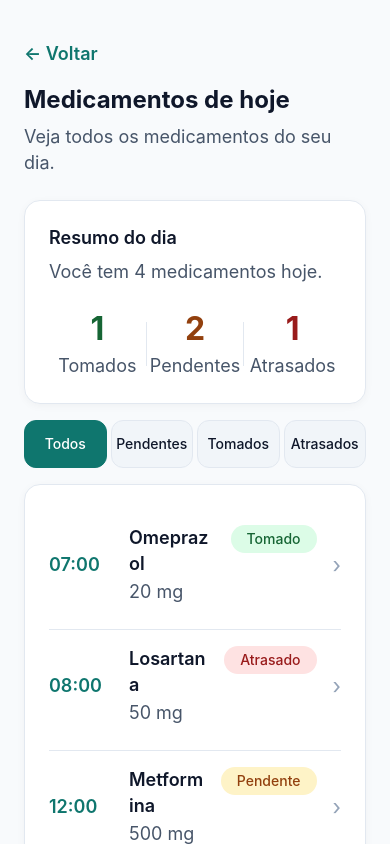
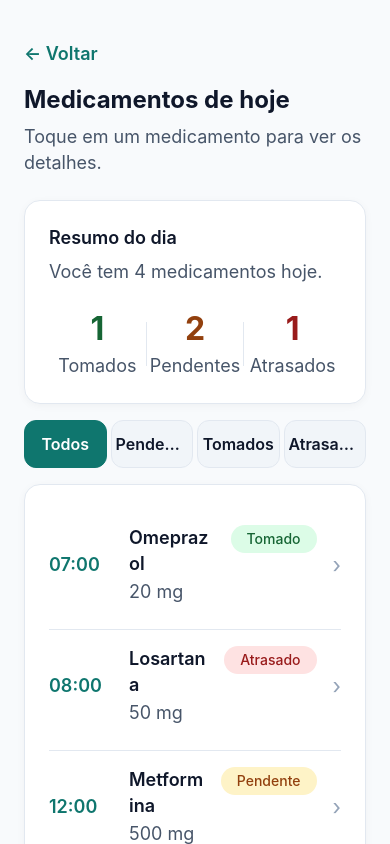
Before and after one commit to Sofiabraga/interface-takere, a React Native app: screen / in a window 390 px wide. Both pictures are taken after a click on the button "Ver agenda completa de hoje". Built offline with nearby package versions, Linux system fonts and the light colour scheme.

Commit message:
feat: historico de hoje

```diff
--- /dev/null
+++ b/src/components/EmptyState.tsx
@@ -0,0 +1,30 @@
+import { StyleSheet, Text } from 'react-native';
+import { colors, typography } from '../theme';
+import { Card } from './Card';
+
+interface EmptyStateProps {
+  title: string;
+  message: string;
+}
+
+export function EmptyState({ title, message }: EmptyStateProps) {
+  return (
+    <Card>
+      <Text accessibilityRole="header" style={styles.title}>
+        {title}
+      </Text>
+      <Text style={styles.message}>{message}</Text>
+    </Card>
+  );
+}
+
+const styles = StyleSheet.create({
+  title: {
+    ...typography.bodyStrong,
+    color: colors.textPrimary,
+  },
+  message: {
+    ...typography.body,
+    color: colors.textSecondary,
+  },
+});
--- a/src/components/StatusFilterTabs.tsx
+++ b/src/components/StatusFilterTabs.tsx
@@ -1,6 +1,6 @@
 import { Pressable, StyleSheet, Text, View } from 'react-native';
 import { MedicationListFilter } from '../hooks/useMedicationList';
-import { colors, radius, spacing, typography } from '../theme';
+import { colors, radius, spacing } from '../theme';
 
 interface FilterOption {
   value: MedicationListFilter;
@@ -39,6 +39,8 @@ export function StatusFilterTabs({ value, onChange }: StatusFilterTabsProps) {
           >
             <Text
               numberOfLines={1}
+              adjustsFontSizeToFit
+              minimumFontScale={0.85}
               style={[styles.tabLabel, selected && styles.tabLabelSelected]}
             >
               {option.label}
@@ -74,7 +76,9 @@ const styles = StyleSheet.create({
     backgroundColor: colors.primaryLight,
   },
   tabLabel: {
-    ...typography.caption,
+    fontSize: 16,
+    fontWeight: '600',
+    lineHeight: 22,
     color: colors.textPrimary,
   },
   tabLabelSelected: {
--- a/src/screens/HistoryScreen.tsx
+++ b/src/screens/HistoryScreen.tsx
@@ -1,6 +1,7 @@
 import { StyleSheet, Text, View } from 'react-native';
 import { AppHeader } from '../components/AppHeader';
 import { Card } from '../components/Card';
+import { EmptyState } from '../components/EmptyState';
 import { ScreenContainer } from '../components/ScreenContainer';
 import { StatusBadge } from '../components/StatusBadge';
 import { useMedicationHistory } from '../hooks/useMedicationHistory';
@@ -15,18 +16,16 @@ export function HistoryScreen() {
   return (
     <ScreenContainer>
       <AppHeader
-        title="Histórico de tomadas"
+        title="Histórico de hoje"
         subtitle="Veja os medicamentos que você marcou como tomados hoje."
         onBack={() => navigation.goBack()}
       />
 
       {history.total === 0 ? (
-        <Card>
-          <Text style={styles.emptyTitle}>Nenhuma tomada registrada</Text>
-          <Text style={styles.emptyMessage}>
-            Quando você marcar um medicamento como tomado, ele aparece aqui.
-          </Text>
-        </Card>
+        <EmptyState
+          title="Nenhuma tomada registrada"
+          message="Quando você marcar um medicamento como tomado, ele aparece aqui."
+        />
       ) : (
         <>
           <Text style={styles.summaryText}>
@@ -103,14 +102,6 @@ const styles = StyleSheet.create({
     ...typography.body,
     color: colors.textSecondary,
   },
-  emptyTitle: {
-    ...typography.bodyStrong,
-    color: colors.textPrimary,
-  },
-  emptyMessage: {
-    ...typography.body,
-    color: colors.textSecondary,
-  },
   row: {
     paddingVertical: spacing.md,
     gap: spacing.sm,
--- a/src/screens/HomeScreen.tsx
+++ b/src/screens/HomeScreen.tsx
@@ -68,14 +68,14 @@ export function HomeScreen() {
 
       <StatusLegend />
 
+      <SectionTitle>Mais opções</SectionTitle>
       <PrimaryButton
         label="Ver agenda completa de hoje"
         variant="secondary"
         onPress={handleViewAll}
       />
-
       <PrimaryButton
-        label="Ver histórico de tomadas"
+        label="Ver histórico de hoje"
         variant="secondary"
         onPress={handleViewHistory}
       />
--- a/src/screens/MedicationDetailScreen.tsx
+++ b/src/screens/MedicationDetailScreen.tsx
@@ -3,6 +3,7 @@ import { RouteProp, useRoute } from '@react-navigation/native';
 import { StyleSheet, Text, View } from 'react-native';
 import { AppHeader } from '../components/AppHeader';
 import { Card } from '../components/Card';
+import { EmptyState } from '../components/EmptyState';
 import { FeedbackBanner } from '../components/FeedbackBanner';
 import { PrimaryButton } from '../components/PrimaryButton';
 import { ScreenContainer } from '../components/ScreenContainer';
@@ -30,12 +31,10 @@ export function MedicationDetailScreen() {
           subtitle="Detalhes da agenda de hoje"
           onBack={() => navigation.goBack()}
         />
-        <Card>
-          <Text style={styles.cardTitle}>Medicamento não encontrado</Text>
-          <Text style={styles.bodyText}>
-            Este item não está mais disponível na agenda de hoje.
-          </Text>
-        </Card>
+        <EmptyState
+          title="Medicamento não encontrado"
+          message="Este item não está mais disponível na agenda de hoje."
+        />
       </ScreenContainer>
     );
   }
@@ -129,10 +128,6 @@ const styles = StyleSheet.create({
     ...typography.bodyStrong,
     color: colors.textPrimary,
   },
-  bodyText: {
-    ...typography.body,
-    color: colors.textSecondary,
-  },
   fieldStack: {
     gap: spacing.md,
     marginTop: spacing.xs,
--- a/src/screens/MedicationListScreen.tsx
+++ b/src/screens/MedicationListScreen.tsx
@@ -1,7 +1,7 @@
 import { useState } from 'react';
-import { StyleSheet, Text } from 'react-native';
 import { AppHeader } from '../components/AppHeader';
 import { Card } from '../components/Card';
+import { EmptyState } from '../components/EmptyState';
 import { MedicationListItem } from '../components/MedicationListItem';
 import { MedicationSummaryCard } from '../components/MedicationSummaryCard';
 import { ScreenContainer } from '../components/ScreenContainer';
@@ -13,7 +13,6 @@ import {
 } from '../hooks/useMedicationList';
 import { Routes } from '../navigation/routes';
 import { useAppNavigation } from '../navigation/useAppNavigation';
-import { colors, typography } from '../theme';
 
 export function MedicationListScreen() {
   const navigation = useAppNavigation();
@@ -24,7 +23,7 @@ export function MedicationListScreen() {
     <ScreenContainer>
       <AppHeader
         title="Medicamentos de hoje"
-        subtitle="Veja todos os medicamentos do seu dia."
+        subtitle="Toque em um medicamento para ver os detalhes."
         onBack={() => navigation.goBack()}
       />
 
@@ -33,10 +32,10 @@ export function MedicationListScreen() {
       <StatusFilterTabs value={filter} onChange={setFilter} />
 
       {items.length === 0 ? (
-        <Card>
-          <Text style={styles.emptyTitle}>{getEmptyTitle(filter)}</Text>
-          <Text style={styles.emptyMessage}>{getEmptyMessage(filter)}</Text>
-        </Card>
+        <EmptyState
+          title={getEmptyTitle(filter)}
+          message={getEmptyMessage(filter)}
+        />
       ) : (
         <Card>
           {items.map((item, index) => (
@@ -86,14 +85,3 @@ function getEmptyMessage(filter: MedicationListFilter): string {
       return 'Não há medicamentos agendados para hoje.';
   }
 }
-
-const styles = StyleSheet.create({
-  emptyTitle: {
-    ...typography.bodyStrong,
-    color: colors.textPrimary,
-  },
-  emptyMessage: {
-    ...typography.body,
-    color: colors.textSecondary,
-  },
-});
```
Also changed, not shown: 1 other file (tests, documents, lock files or other folders).
